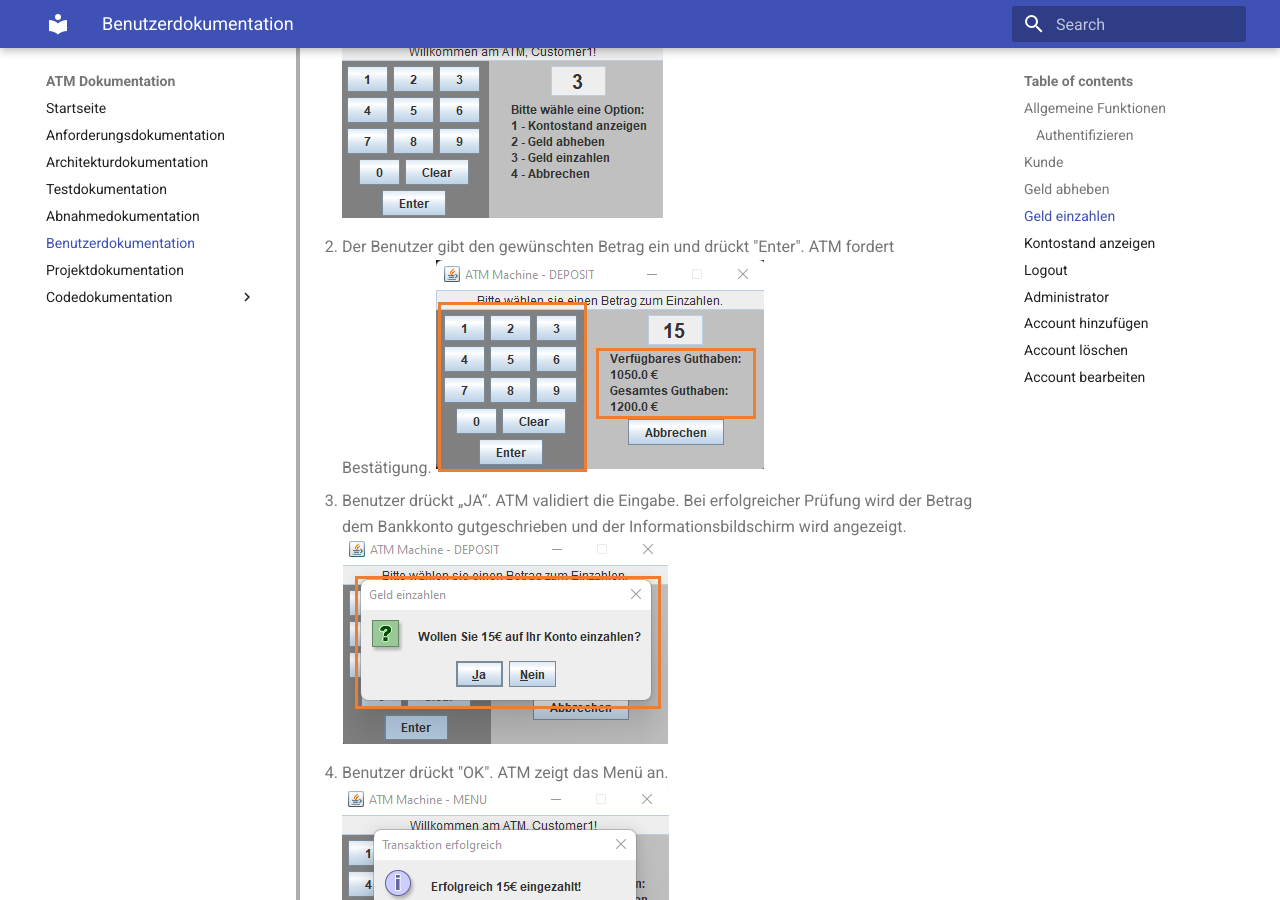
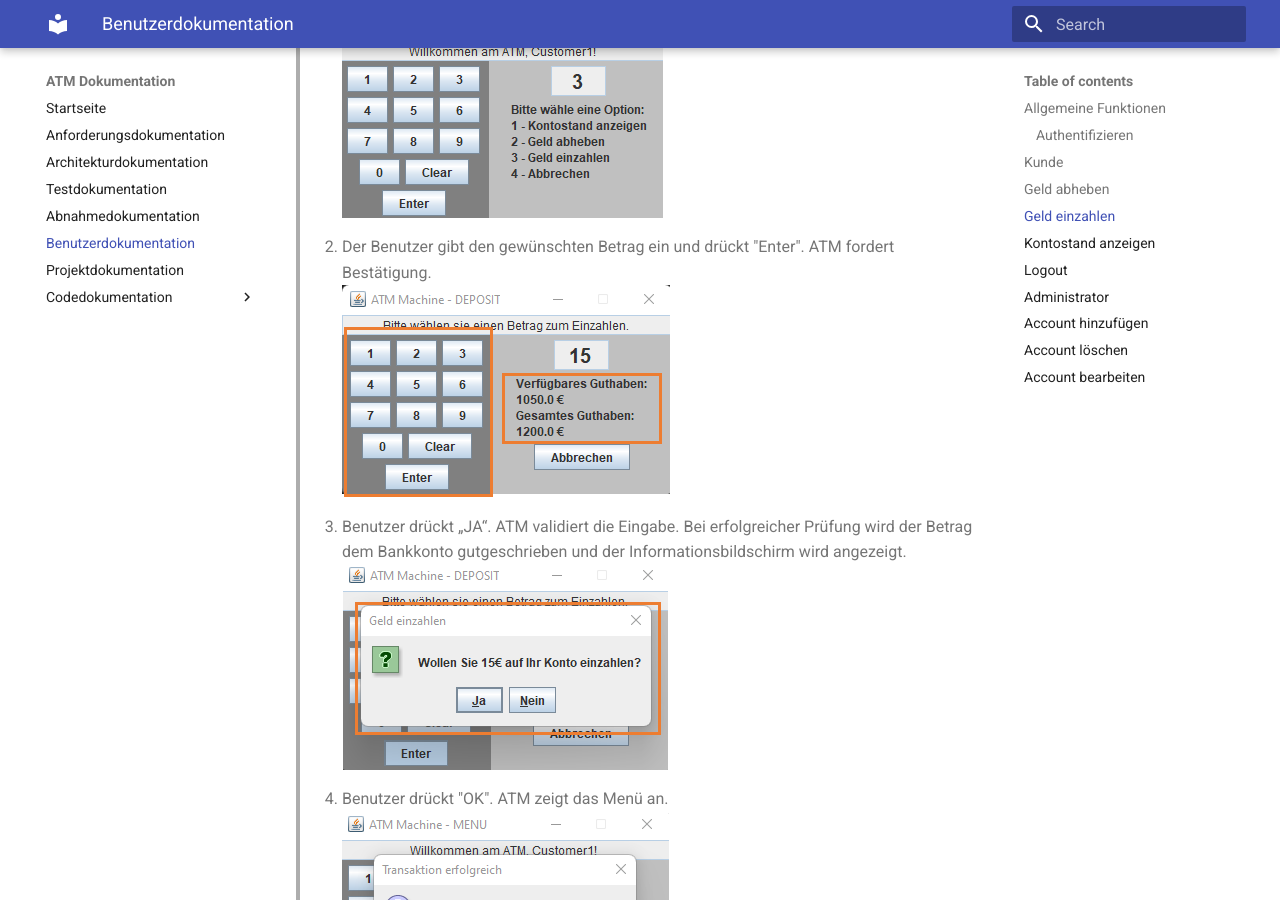
Before and after one commit to Halfpipe-SD/ATM, an MkDocs documentation site: the page built from docs/docs/user-docs.md, in a window 1280 px wide and 900 px high, scrolled down 3077 px. Built offline with MkDocs 1.6.1 and Material for MkDocs 9.7.7, drawn with Linux system fonts in a browser that asks for light colours.

```diff
--- a/docs/docs/user-docs.md
+++ b/docs/docs/user-docs.md
@@ -43,7 +43,7 @@ Im Folgenden wird eine Anleitung zur Benutzung des ATM, mit einem Kunden, zu ver
 
 > 1. Der Benutzer wählt „Geld einzahlen“ . ATM zeigt das verfügbare Guthaben an und erfordert die Eingabe des Betrags.<br>
 > ![udoc](images/BenutzerDoku/BH-EinZahlen.png)
-> 2. Der Benutzer gibt den gewünschten Betrag ein und drückt "Enter". ATM fordert Bestätigung.
+> 2. Der Benutzer gibt den gewünschten Betrag ein und drückt "Enter". ATM fordert Bestätigung.<br>
 > ![udoc](images/BenutzerDoku/BH-Einzahlung1.png)
 > 3. Benutzer drückt „JA“. ATM validiert die Eingabe. Bei erfolgreicher Prüfung wird der Betrag dem Bankkonto gutgeschrieben und der Informationsbildschirm wird angezeigt.<br>
 > ![udoc](images/BenutzerDoku/BH-Einzahlung2.png)
```
